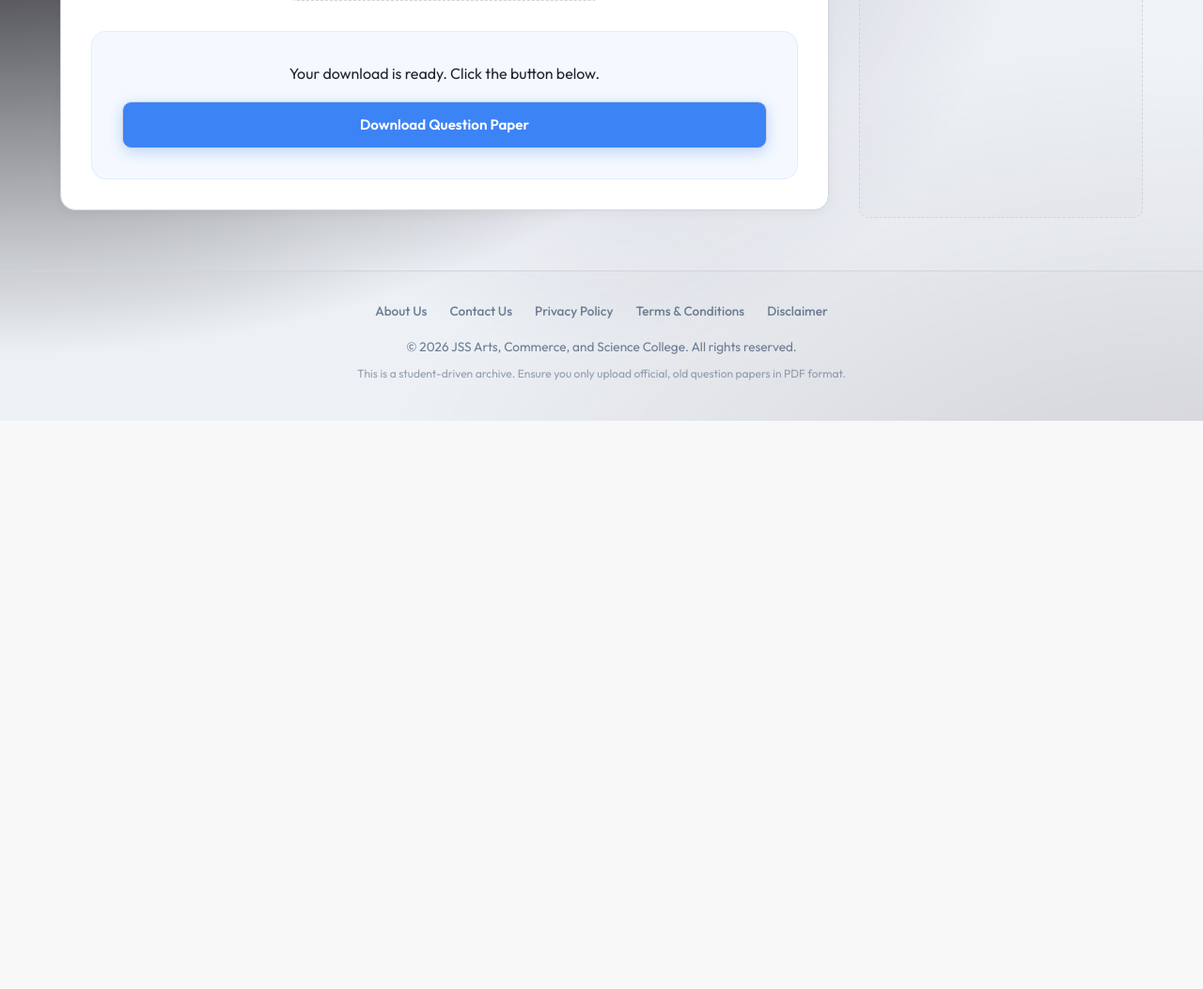
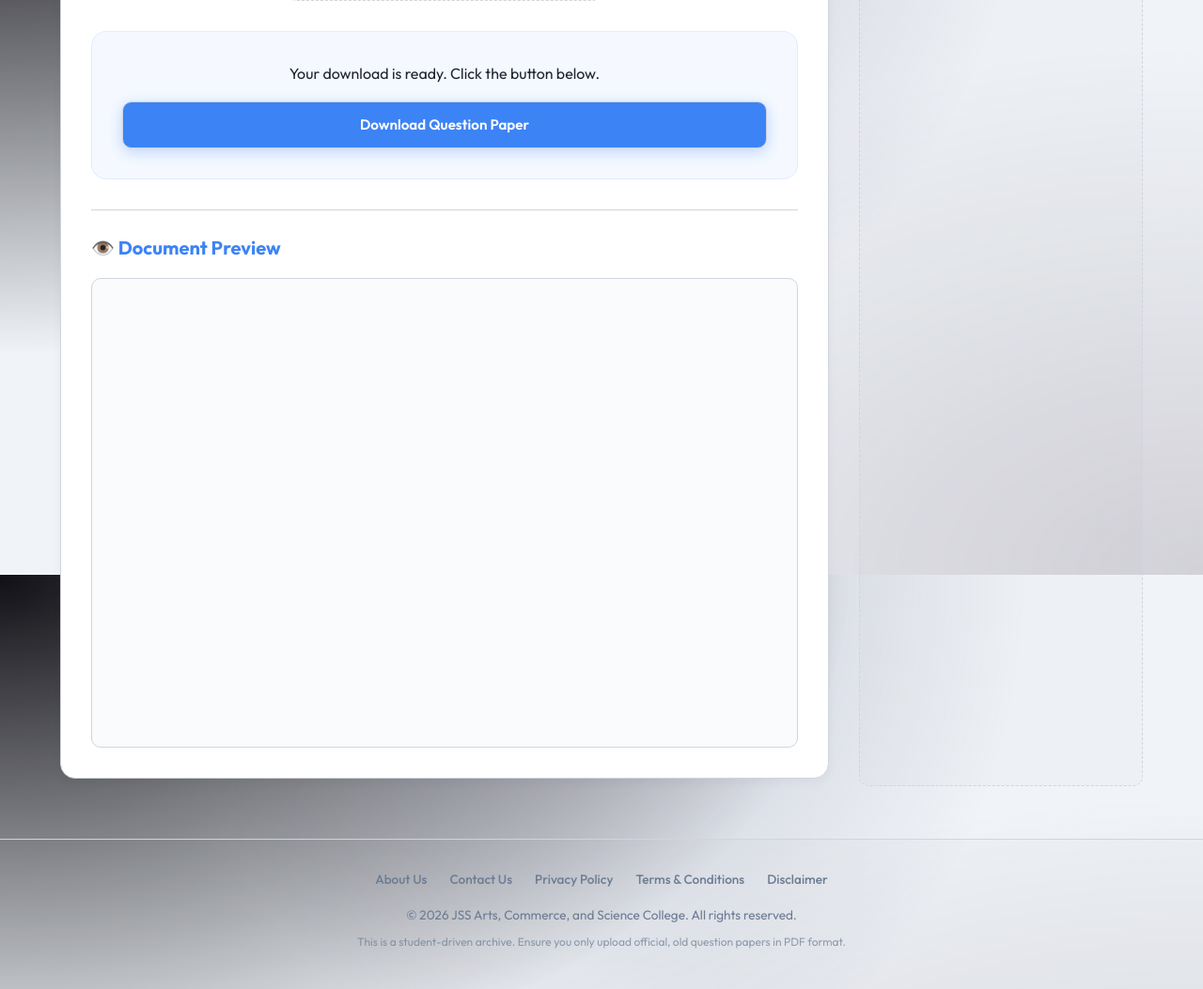
Before and after one commit to prajwalnp11/Previous-Year-Question-Paper-Archive, a Django app: page /download/52/ in a window 1280 px wide. Shown: the part 988-2041 px from the top of the page at 94% size. Before the commit the page ends 1436 px from the top, so only its background shows below. Run offline with Django 5.2, Linux system fonts and the light colour scheme; data comes from the database, SQL or seed files in the repository.

Commit message:
Add Document Preview inline PDF frames to download pages and add MCA course option

```diff
--- a/papers/management/commands/seed_data.py
+++ b/papers/management/commands/seed_data.py
@@ -48,6 +48,9 @@ class Command(BaseCommand):
             ('MSC', [
                 "Mathematics", "Physics", "Chemistry", "Biochemistry",
                 "Bio-Technology", "Microbiology"
+            ]),
+            ('MCA', [
+                "Computer Science", "Technology", "Mathematics"
             ]),
         ]
 
--- a/papers/models.py
+++ b/papers/models.py
@@ -38,6 +38,7 @@ class QuestionPaper(models.Model):
     COURSE_CHOICES = [
         ('BSC', 'Bachelor of Science (B.Sc)'),
         ('MSC', 'Master of Science (M.Sc)'),
+        ('MCA', 'Master of Computer Applications (M.C.A)'),
     ]
 
     SEMESTER_CHOICES = [
--- a/templates/papers/download.html
+++ b/templates/papers/download.html
@@ -95,6 +95,16 @@
                 Preparing Link...
             </a>
         </div>
+
+        <!-- PDF Document Preview Section -->
+        <div style="margin-top: 2rem; padding-top: 1.5rem; border-top: 1px solid var(--border-color);" id="doc-preview-panel">
+            <h3 style="color: var(--primary); margin-bottom: 1rem; font-size: 1.25rem; display: flex; align-items: center; gap: 0.5rem;">
+                👁️ Document Preview
+            </h3>
+            <div style="width: 100%; height: 500px; border-radius: var(--border-radius-md); overflow: hidden; border: 1px solid var(--border-color); background: #f9fbfd;">
+                <iframe src="{{ paper.file.url }}#toolbar=0" style="width: 100%; height: 100%; border: none;" title="Document Preview"></iframe>
+            </div>
+        </div>
     </section>
 
     <!-- Right Column: Sidebar Ad & Resource Rules -->
```
Also changed, not shown: papers/tests.py (+7 -0 lines), templates/papers/notes_download.html (+10 -0 lines).
